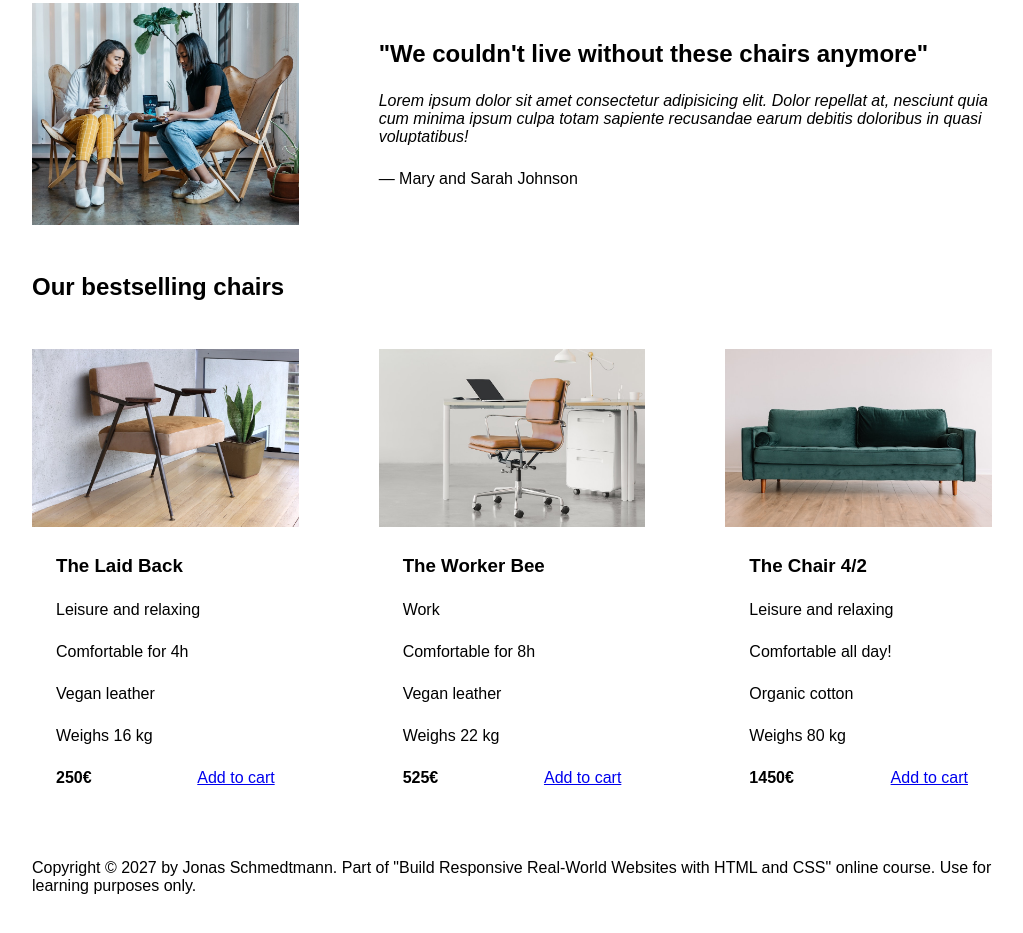
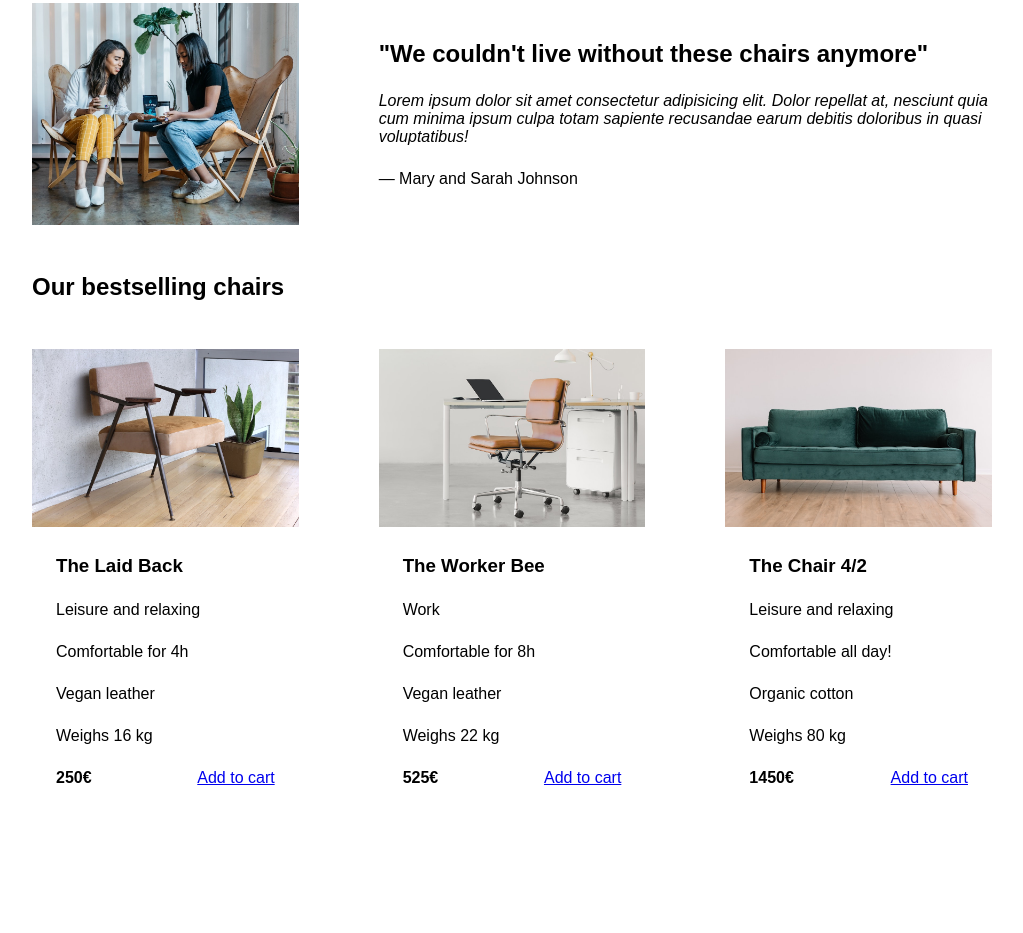
Before and after one commit to stojanovicbojan/training, a plain HTML site: page index.html in a window 1280 px wide. Shown: the part 763-1696 px from the top of the page, without its empty margins (128-1151 px from the left). After the commit the page ends 1622 px from the top, so only its background shows below. Drawn offline with Linux system fonts and the light colour scheme.

Commit message:
remove footer

```diff
--- a/index.html
+++ b/index.html
@@ -151,12 +151,6 @@
           </figure>
         </div>
       </section>
-
-			<footer>
-				Copyright &copy; 2027 by Jonas Schmedtmann. Part of "Build Responsive
-				Real-World Websites with HTML and CSS" online course. Use for learning
-				purposes only.
-			</footer>
     </div>
   </body>
 </html>
```
Lines whose indentation alone changed are shown as unchanged.
